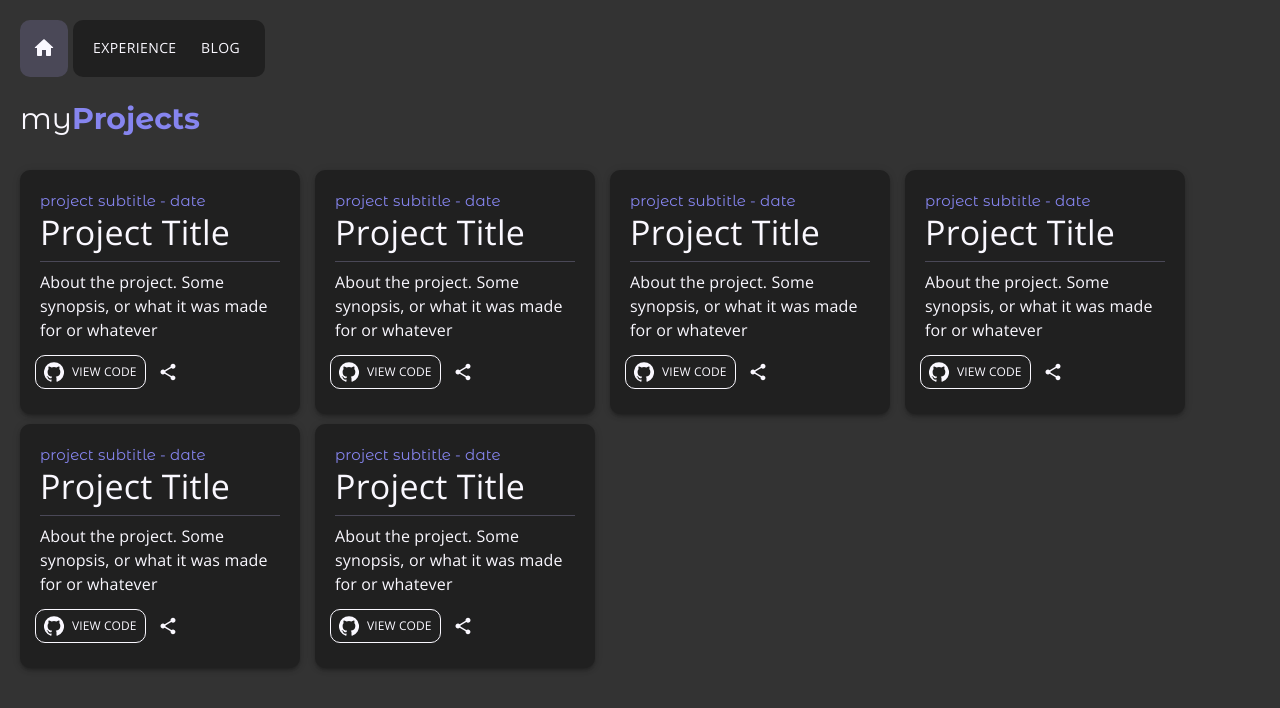
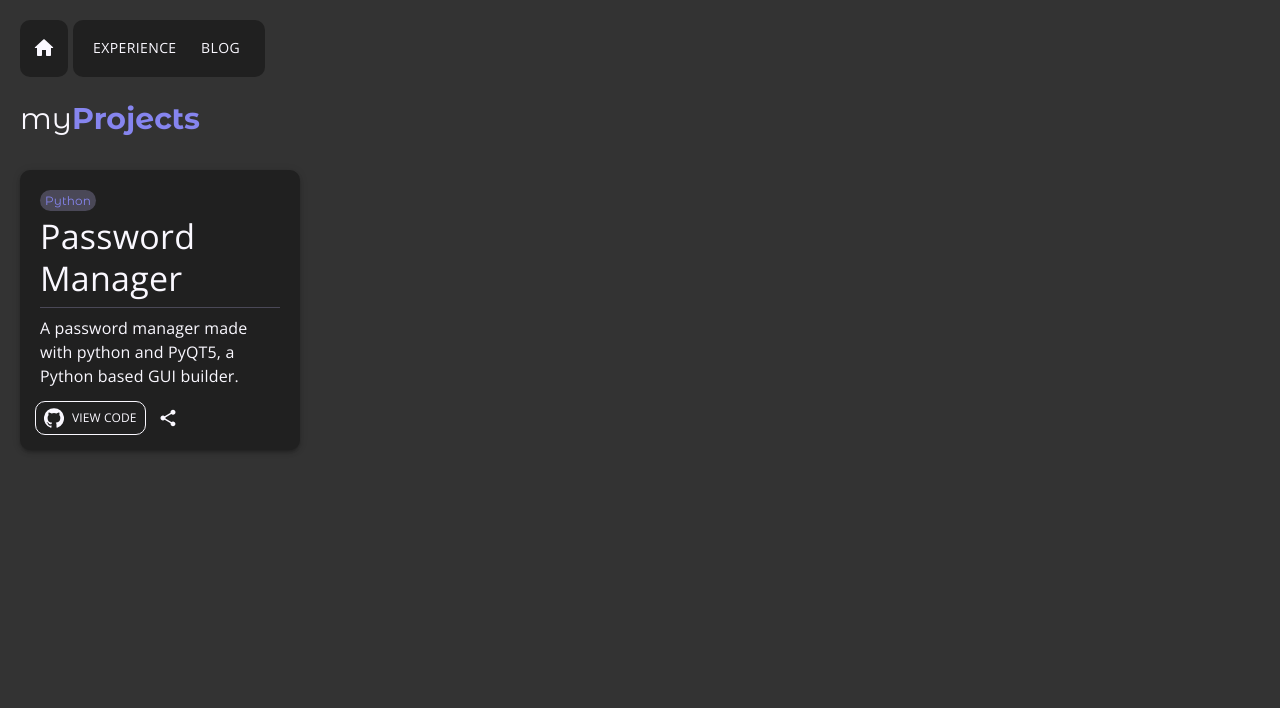
Before and after one commit to mk210/mohitWebsite, a React (Create React App) app: page /projects in a window 1280 px wide. Shown: the top 708 px of the page. Built offline with nearby package versions, Linux system fonts and the light colour scheme.

Commit message:
made "projects" modular and added redirects page for netlify

```diff
--- a/src/App.scss
+++ b/src/App.scss
@@ -7,6 +7,7 @@ $gray: #4a4857;
 html {
   background-color: #333333;
 }
+
 .Main {
   color: $white !important;
   background-color: $black !important;
--- /dev/null
+++ b/src/content.jsx
@@ -0,0 +1,8 @@
+export const projects = [
+  {
+    language: "Python",
+    title: "Password Manager",
+    desc: "A password manager made with python and PyQT5, a Python based GUI builder.",
+    github: "https://github.com/HWTechClub/Password-Manager",
+  },
+];
--- a/src/landing/footer.jsx
+++ b/src/landing/footer.jsx
@@ -20,7 +20,7 @@ class Footer extends Component {
           variant="body2"
           style={{ fontFamily: "open sans, san-serif" }}
         >
-          Made with ♥ by <b>Mohit Katta</b>. The source code is licensed{" "}
+          Made by <b>Mohit Katta</b>. The source code is licensed{" "}
           <a
             href="https://opensource.org/licenses/MIT"
             rel="noreferrer"
@@ -29,7 +29,6 @@ class Footer extends Component {
           >
             MIT
           </a>
-          .
         </Typography>
       </Box>
     );
--- a/src/projects/projectsPage.jsx
+++ b/src/projects/projectsPage.jsx
@@ -33,7 +33,7 @@ class ProjectsPage extends Component {
             variant="contained"
             style={{
               color: "#faf8ff",
-              backgroundColor: "#4a4857",
+              backgroundColor: "#202020",
               borderRadius: "10px",
               width: "fit-content",
               marginRight: "5px",
--- a/src/projects/singleProject.jsx
+++ b/src/projects/singleProject.jsx
@@ -12,6 +12,8 @@ import {
 import { GitHub, ShareRounded } from "@material-ui/icons";
 import React, { Component } from "react";
 import "../App.scss";
+import ProjectsPage from "./projectsPage";
+import { projects } from "../content";
 
 function SingleElement(props) {
   return (
@@ -30,16 +32,26 @@ function SingleElement(props) {
           backgroundColor: "#202020",
         }}
       >
-        <Typography
-          variant="body2"
+        <div
           style={{
-            color: "#8685ef",
-            fontSize: "15px",
-            fontFamily: "Montserrat Alternates, sans-serif",
+            padding: "2px 5px 2px 5px",
+            backgroundColor: "#4a4857",
+            borderRadius: "20px",
+            width: "fit-content",
           }}
         >
-          {"Project Subtitle - Date".toLowerCase()}
-        </Typography>
+          <Typography
+            variant="body2"
+            style={{
+              color: "#8685ef",
+              fontSize: "12px",
+              fontFamily: "Montserrat Alternates, sans-serif",
+            }}
+          >
+            {props.language}
+          </Typography>
+        </div>
+        <Box m={0.5} />
         <Typography
           variant="h4"
           style={{
@@ -48,7 +60,7 @@ function SingleElement(props) {
             fontFamily: "Open Sans, sans-serif",
           }}
         >
-          Project Title
+          {props.title}
         </Typography>
         <Box m={1} />
         <Divider light style={{ backgroundColor: "#4a4857" }} />
@@ -61,8 +73,10 @@ function SingleElement(props) {
             fontFamily: "Open Sans, sans-serif",
           }}
         >
-          About the project. Some synopsis, or what it was made for or whatever
+          {props.desc}
+          {/* A Max of 84 characters are allowed in the project synopsis */}
         </Typography>
+
         <Box m={1} />
 
         {/* <CardActions> */}
@@ -75,6 +89,7 @@ function SingleElement(props) {
             border: "1px solid #faf8ff",
           }}
           target="_blank"
+          href={props.github}
           startIcon={<GitHub />}
         >
           <Typography
@@ -96,6 +111,7 @@ function SingleElement(props) {
     </Grid>
   );
 }
+
 class SingleProject extends Component {
   render() {
     return (
@@ -108,12 +124,16 @@ class SingleProject extends Component {
           }}
         >
           <Grid container direction="row">
-            <SingleElement />
-            <SingleElement />
-            <SingleElement />
-            <SingleElement />
-            <SingleElement />
-            <SingleElement />
+            {projects.map((project) => {
+              return (
+                <SingleElement
+                  language={project.language}
+                  title={project.title}
+                  desc={project.desc}
+                  github={project.github}
+                />
+              );
+            })}
           </Grid>
         </Typography>
       </Box>
```
Also changed, not shown: 1 other file (tests, documents, lock files or other folders).
